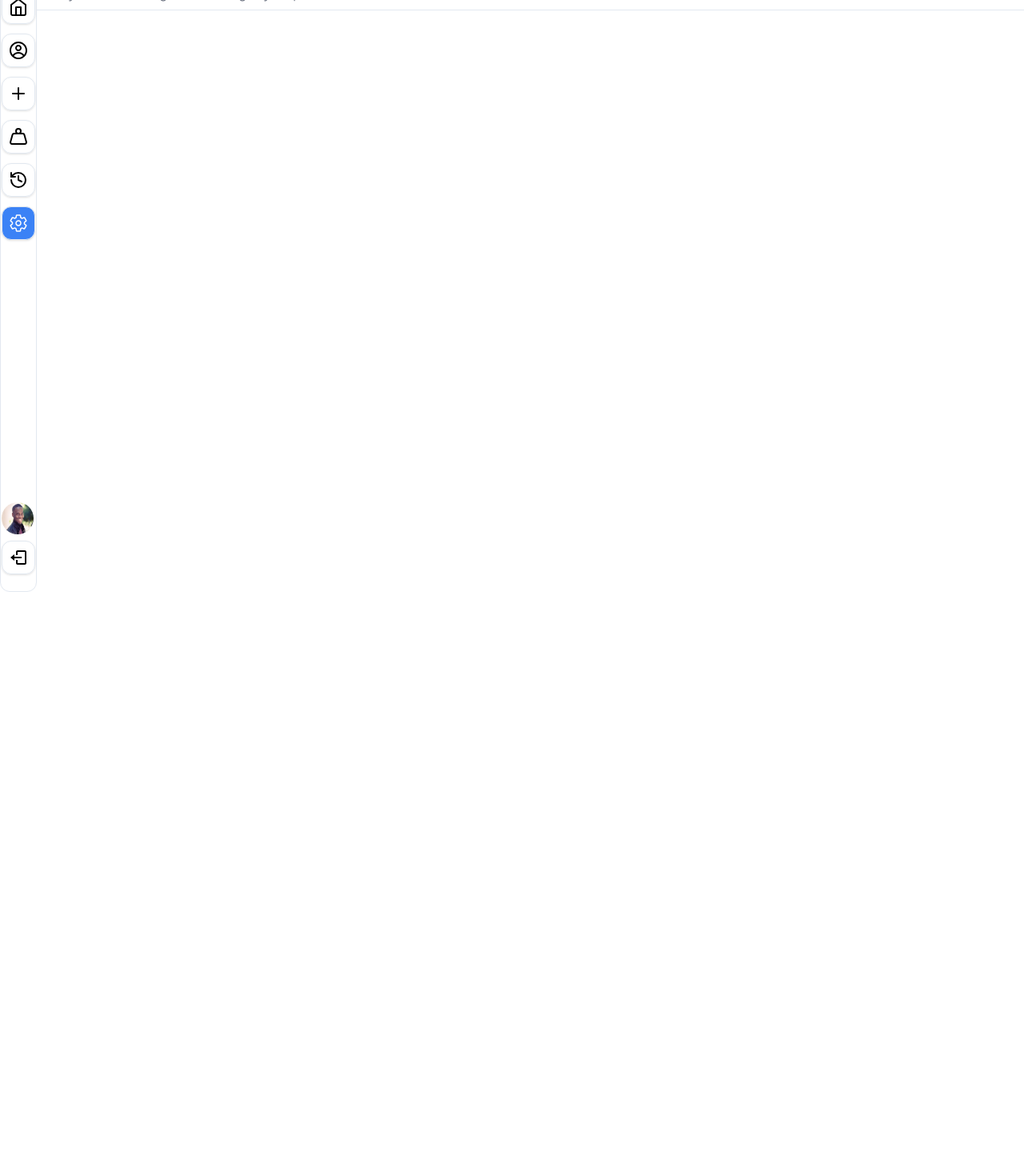
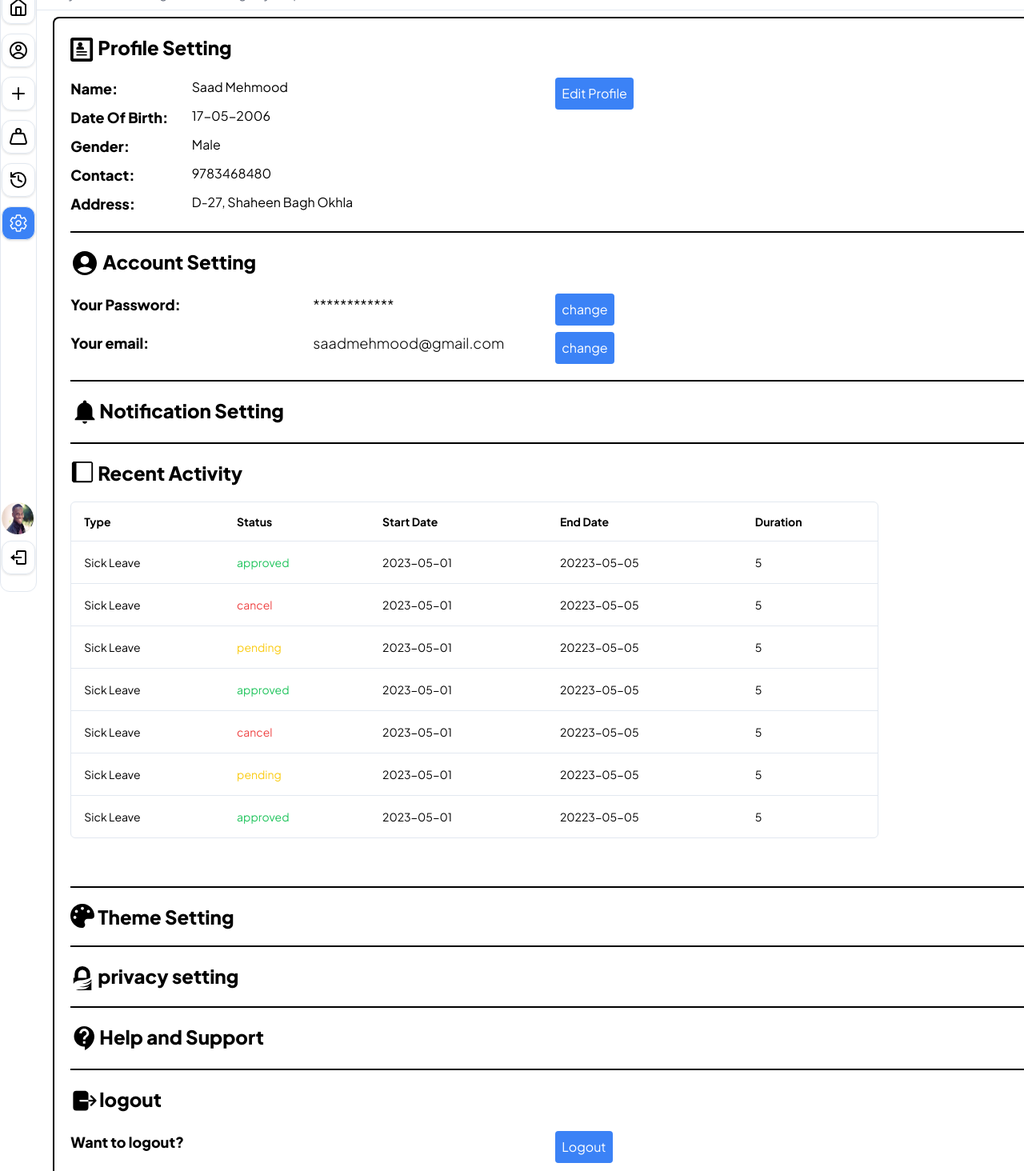
Before and after one commit to Aq7853gehc/leave_sm, a Next.js app: page /user/setting in a window 1280 px wide. Shown: the part 60-1524 px from the top of the page at 80% size. Before the commit the page ends 800 px from the top, so only its background shows below. Built offline with nearby package versions, Linux system fonts and the light colour scheme.

Commit message:
Add setting

```diff
--- a/app/user/page.tsx
+++ b/app/user/page.tsx
@@ -78,6 +78,7 @@ const Users = () => {
     <section className=" flex flex-col  w-full pt-2 h-[92vh] overflow-scroll no-scrollbar">
       <div className="flex sm:flex-row justify-between items-center sm:pr-3 flex-col sm:px-4 pr-5">
         <h1 className="sm:text-4xl  text-3xl font-bold ">Dashboard</h1>
+        <div className="flex ml-[75%] w-16 h-16 rounded-[50%] bg-slate-500"></div>
         <p
           onClick={() => routes.push("/user/leavesrequest")}
           className="text-sm border p-2 cursor-pointer rounded-lg  bg-blue-500 text-white w-fit"
--- a/app/user/setting/page.tsx
+++ b/app/user/setting/page.tsx
@@ -1,7 +1,15 @@
 import { Separator } from "@/components/ui/separator";
 import { Tabs, TabsContent, TabsList, TabsTrigger } from "@/components/ui/tabs";
 import React from "react";
-
+import { ImProfile } from "react-icons/im";
+import { MdAccountCircle } from "react-icons/md";
+import { IoMdNotifications } from "react-icons/io";
+import { VscLayoutActivitybarLeft } from "react-icons/vsc";
+import { FaPalette } from "react-icons/fa";
+import { SiGnuprivacyguard } from "react-icons/si";
+import { MdContactSupport } from "react-icons/md";
+import { IoLogOut } from "react-icons/io5";
+import ListLeave from '@/components/ListLeave';
 const Setting = () => {
   return (
     <div className="flex flex-col w-full">
@@ -10,9 +18,119 @@ const Setting = () => {
         Here you make changes according to your prefrence
       </p>
       <Separator className="my-2" />
-      <div>
-        {/* Settings below */}
+      <div className="ml-5 border-l-2 border-t-2 border-black w-full h-full rounded-lg">
+        <div className="ml-5 mt-5 mb-5">
+          <div className="flex gap-1">
+            <ImProfile className="mt-1 text-3xl" />
+            <h1 className="text-2xl font-extrabold"> Profile Setting</h1>
+          </div>
+          <div className="flex mt-5">
 
+            <div className="w-full flex flex-col gap-2">
+              <div className="flex">
+                <p className="w-1/4 text-lg font-extrabold">Name:</p>
+                <p className="">Saad Mehmood</p>
+              </div>
+              <div className="flex">
+                <p className="w-1/4 text-lg font-extrabold">Date Of Birth:</p>
+                <p >17-05-2006</p>
+              </div>
+              <div className="flex">
+                <p className="w-1/4 text-lg font-extrabold">Gender:</p>
+                <p >Male</p>
+              </div>
+              <div className="flex">
+                <p className="w-1/4 text-lg font-extrabold">Contact:</p>
+                <p >9783468480</p>
+              </div>
+              <div className="flex">
+                <p className="w-1/4 text-lg font-extrabold">Address:</p>
+                <p >D-27, Shaheen Bagh Okhla</p>
+              </div>
+            </div>
+            <div className="w-full">
+              <button className="text-white bg-blue-500 p-2 rounded-sm ">Edit Profile</button>
+            </div>
+          </div>
+          <div className="mt-5 w-full border-b-2 border-black"></div>
+
+        </div>
+        <div className="ml-5">
+          <div className="flex gap-1">
+            <MdAccountCircle className="text-4xl" />
+            <h1 className="text-2xl font-extrabold"> Account Setting</h1>
+          </div>
+          <div className="w-full gap-2 flex-col flex mt-5 mb-5">
+            <div className="flex">
+              <p className="w-1/4 text-lg font-extrabold">
+                Your Password:
+              </p>
+              <p className="w-1/4 text-lg font-light">
+                ************
+              </p>
+              <button className="text-white bg-blue-500 p-2 rounded-sm ">change</button>
+            </div>
+            <div className="flex">
+              <p className="w-1/4 text-lg font-extrabold">
+                Your email:
+              </p>
+              <p className="w-1/4 text-lg font-light">saadmehmood@gmail.com</p>
+              <button className="text-white bg-blue-500 p-2 rounded-sm ">change</button>
+            </div>
+          </div>
+        </div>
+
+        <div className="ml-5 ">
+        <div className="my-5 w-full border-b-2 border-black"></div>
+          <div className="flex">
+            <IoMdNotifications className="text-4xl" />
+            <h1 className="text-2xl font-extrabold"> Notification Setting</h1>
+          </div>
+        </div>
+        <div className="ml-5">
+        <div className="my-5 w-full border-b-2 border-black"></div>
+          <div className="flex gap-1">
+            <VscLayoutActivitybarLeft className="text-3xl " />
+            <h1 className="text-2xl font-extrabold"> Recent Activity</h1>
+
+          </div>
+          <div className="w-5/6">
+            <ListLeave className="w-full" />
+          </div>
+        </div>
+        <div className="ml-5">
+        <div className="my-5 w-full border-b-2 border-black"></div>
+          <div className="flex gap-1">
+            <FaPalette className="text-3xl" />
+            <h1 className="text-2xl font-extrabold"> Theme Setting</h1>
+          </div>
+        </div>
+        <div className="ml-5">
+        <div className="my-5 w-full border-b-2 border-black"></div>
+          <div className="flex gap-1">
+            <SiGnuprivacyguard className="text-3xl mt-1" />
+            <h1 className="text-2xl font-extrabold">  privacy setting</h1>
+          </div>
+        </div>
+        <div className="ml-5">
+        <div className="my-5 w-full border-b-2 border-black"></div>
+          <div className="flex ">
+            <MdContactSupport className="text-4xl" />
+            <h1 className="text-2xl font-extrabold">   Help and Support</h1>
+          </div>
+        </div>
+        <div className="ml-5 flex flex-col">
+           <div className="my-5 w-full border-b-2 border-black"></div>
+          <div className="flex">
+            <IoLogOut className="text-4xl" />
+            <h1 className="text-2xl font-extrabold">  logout</h1>
+          </div>
+          <div className="flex my-5">
+            <p className="w-2/4 text-lg font-extrabold">Want to logout?</p>
+            <button className="text-white bg-blue-500 p-2 rounded-sm ">Logout</button>
+          </div>
+
+        </div>
       </div>
     </div>
   );
```
